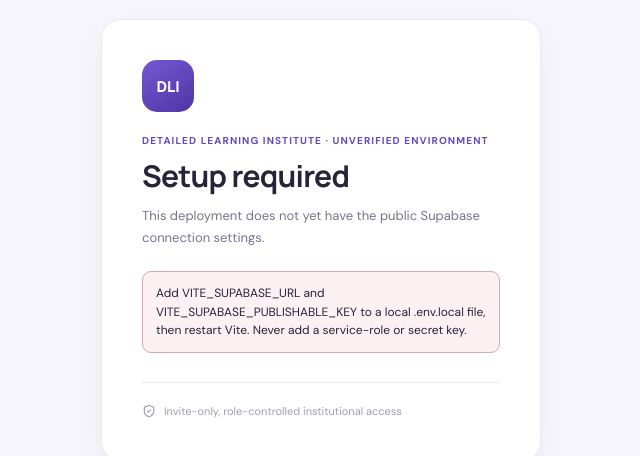
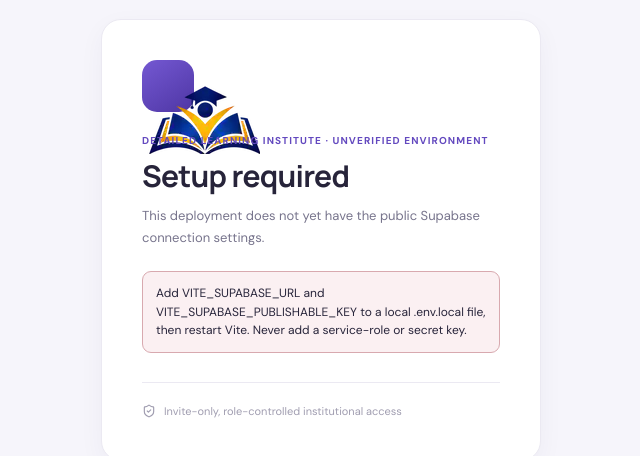
Before and after one commit to william-idam-inya/dli-platform, a React (Vite) app: page / in a window 1280 px wide. Shown: the part 160-616 px from the top of the page, without its empty margins (319-959 px from the left). Built offline with nearby package versions, Linux system fonts and the light colour scheme; no server answers.

Commit message:
brand(prod): use original DLI official emblem across production dashboard and authentication

```diff
--- a/src/auth/AuthPages.tsx
+++ b/src/auth/AuthPages.tsx
@@ -4,6 +4,7 @@ import { Link, Navigate, useNavigate } from 'react-router-dom';
 import { useAuth } from './AuthProvider';
 import { supabase } from '../lib/supabase';
 import { deploymentIdentity } from '../lib/deploymentIdentity';
+import OfficialDliLogo from '../components/OfficialDliLogo';
 
 function AuthLayout({ title, intro, children }: {
   title: string; intro: string; children: ReactNode;
@@ -11,7 +12,7 @@ function AuthLayout({ title, intro, children }: {
   return (
     <main className="auth-frame">
       <div className="auth-panel">
-        <div className="auth-mark">DLI</div>
+        <div className="auth-mark"><OfficialDliLogo /></div>
         <p className="auth-eyebrow">
           DETAILED LEARNING INSTITUTE · {deploymentIdentity.kind==='qa'
             ? 'QA TESTING' : deploymentIdentity.kind==='production'
```
